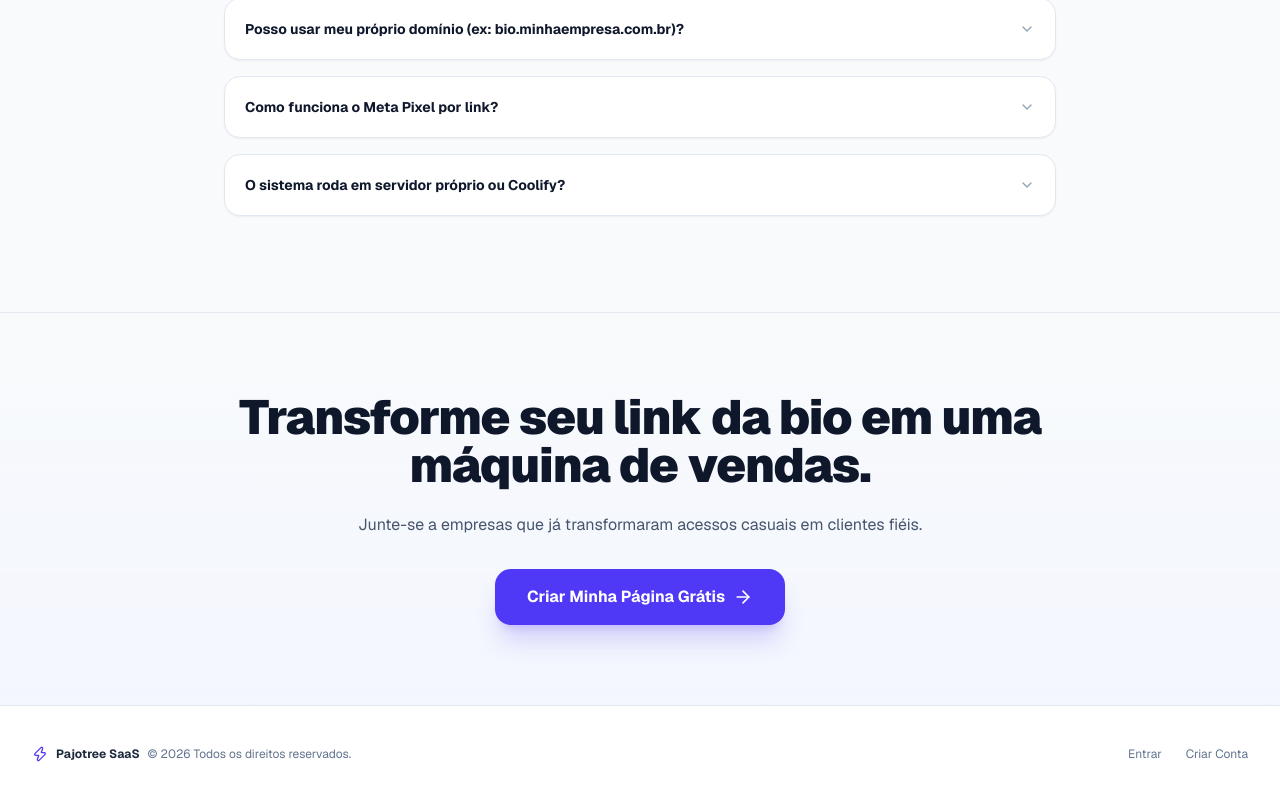
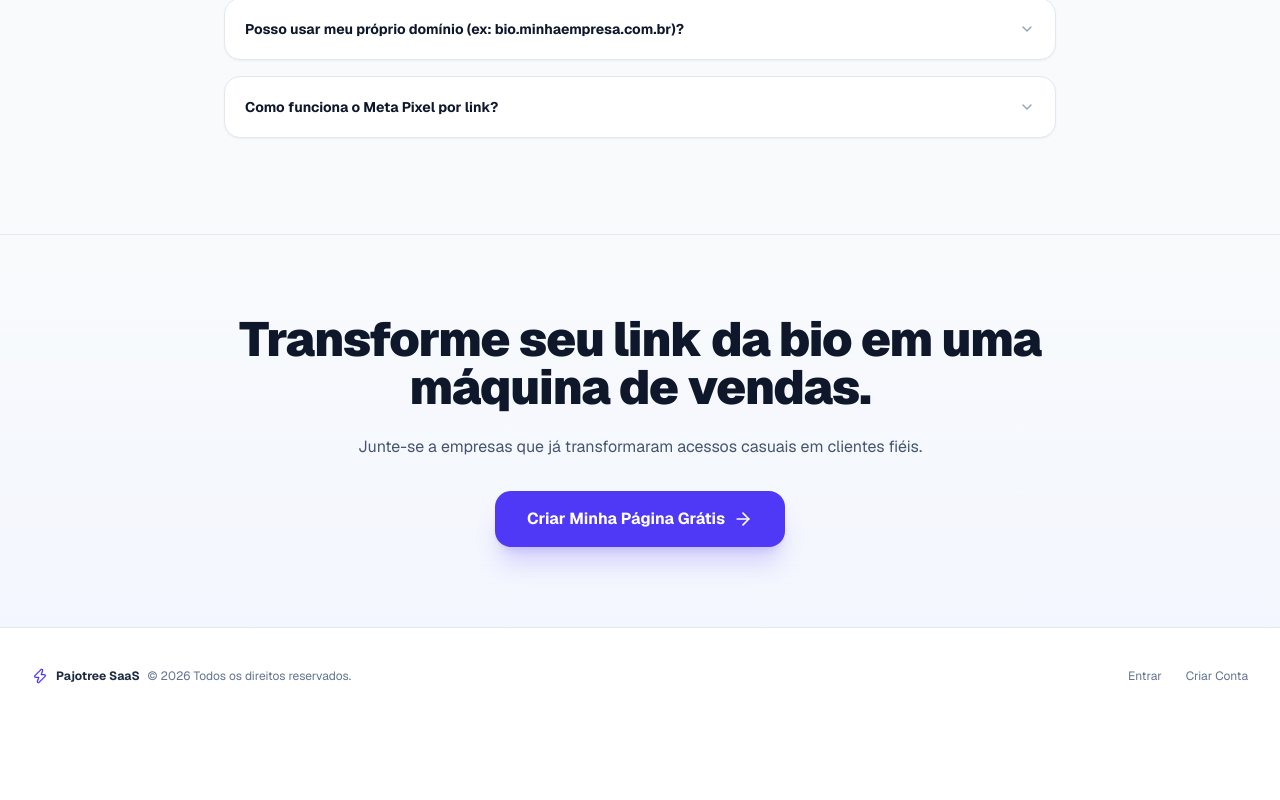
Before and after one commit to pajotecnologia/pajotree, a Next.js app: page / in a window 1280 px wide. Shown: the part 3585-4385 px from the top of the page. After the commit the page ends 4309 px from the top, so only its background shows below. Built offline with nearby package versions, Linux system fonts and the light colour scheme.

Commit message:
fix: remove infrastructure deployment FAQ from landing page

```diff
--- a/src/app/page.tsx
+++ b/src/app/page.tsx
@@ -119,10 +119,6 @@ export default function LandingPage() {
     {
       q: "Como funciona o Meta Pixel por link?",
       a: "Você pode atribuir um Pixel diferente para cada botão/link ou disparar eventos específicos (Lead, Purchase, Contact) antes do redirecionamento, otimizando suas campanhas de tráfego pago.",
-    },
-    {
-      q: "O sistema roda em servidor próprio ou Coolify?",
-      a: "O Pajotree foi arquitetado para rodar com máxima eficiência em containers Docker, PostgreSQL e Coolify, garantindo soberania total dos seus dados e performance inigualável.",
     },
   ];
 
```
